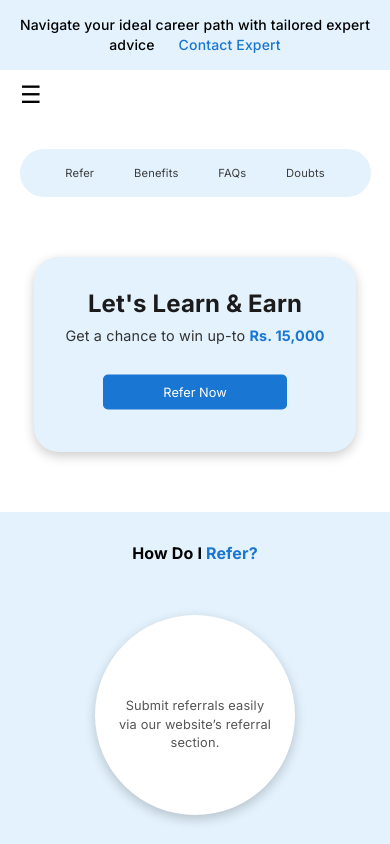
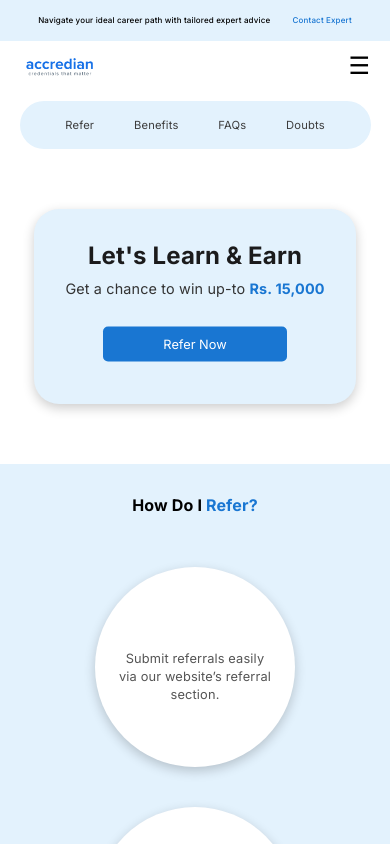
Before and after one commit to kaushikjaiswal05/Refer-and-Earn, a React (Vite) app in the folder client/: page / in a window 390 px wide. Shown: the top 844 px of the page. Built offline with nearby package versions, Linux system fonts and the light colour scheme; the HTML template or start-up script is replaced by a standard one.

Commit message:
Ui updates

```diff
--- a/client/src/components/header/header.css
+++ b/client/src/components/header/header.css
@@ -124,11 +124,19 @@
 
 @media (max-width: 768px) {
   .top-bar {
-   font-size: 0.rem;
+    font-size: 0.5rem;
   }
+
   .burger-menu {
-    display: block;
+    display: flex;
+    position: absolute;
+    top: 10px;
     right: 20px;
+  }
+
+  .container .logo {
+    height: 30px;
+    display: flex;
   }
 
   .nav {
@@ -137,7 +145,7 @@
     width: 40%;
     background-color: #ffffff;
     position: absolute;
-    top: 50px;
+    top: 55px;
     right: 20px;
     padding: 10px;
     border-radius: 5px;
@@ -175,10 +183,7 @@
     justify-content: space-between;
     align-items: center;
     position: relative;
-  }
-
-  .logo {
-    height: 30px;
+    margin-bottom: -20px;
   }
 
   .tab-bar div {
--- a/client/src/components/help/Help.jsx
+++ b/client/src/components/help/Help.jsx
@@ -7,7 +7,7 @@ function Help() {
     <div className="help">
       <div className="banner">
         <div className="icon">
-          <HeadsetMicIcon style={{ fontSize: 45 }} />
+          <HeadsetMicIcon style={{ fontSize: 45, paddingRight: 5 }} />
         </div>
         <div className="text">
           <h2>Want to dvelve deeper into the program?</h2>
--- a/client/src/components/help/help.css
+++ b/client/src/components/help/help.css
@@ -70,6 +70,8 @@
     flex-direction: column;
     align-items: center;
     padding: 20px 10px;
+    justify-content: center;
+    text-align: center;
   }
 
   .banner .icon {
@@ -89,5 +91,6 @@
 
   .banner button {
     margin-left: 0;
+    margin-top: 10px;
   }
 }
```
